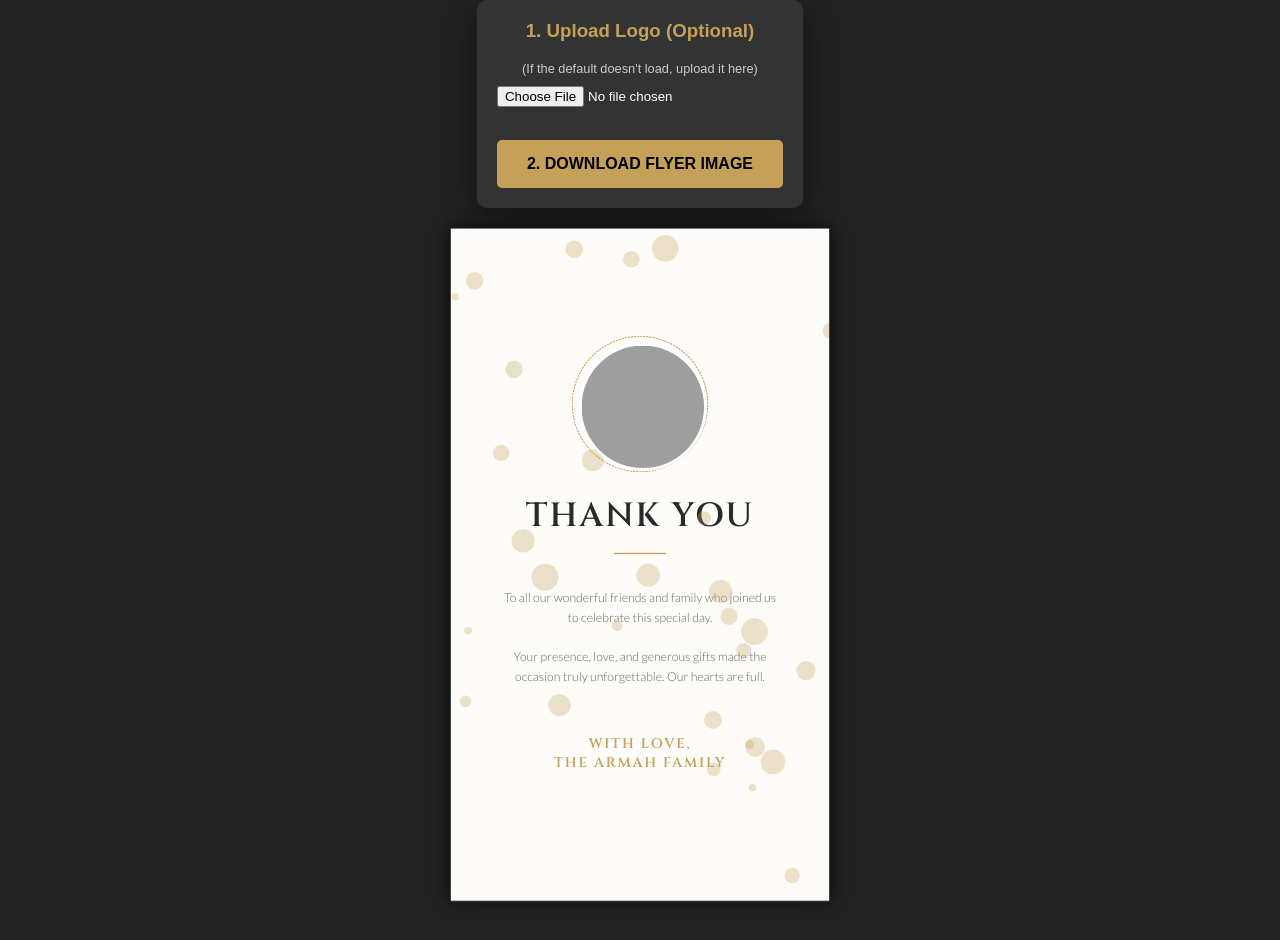
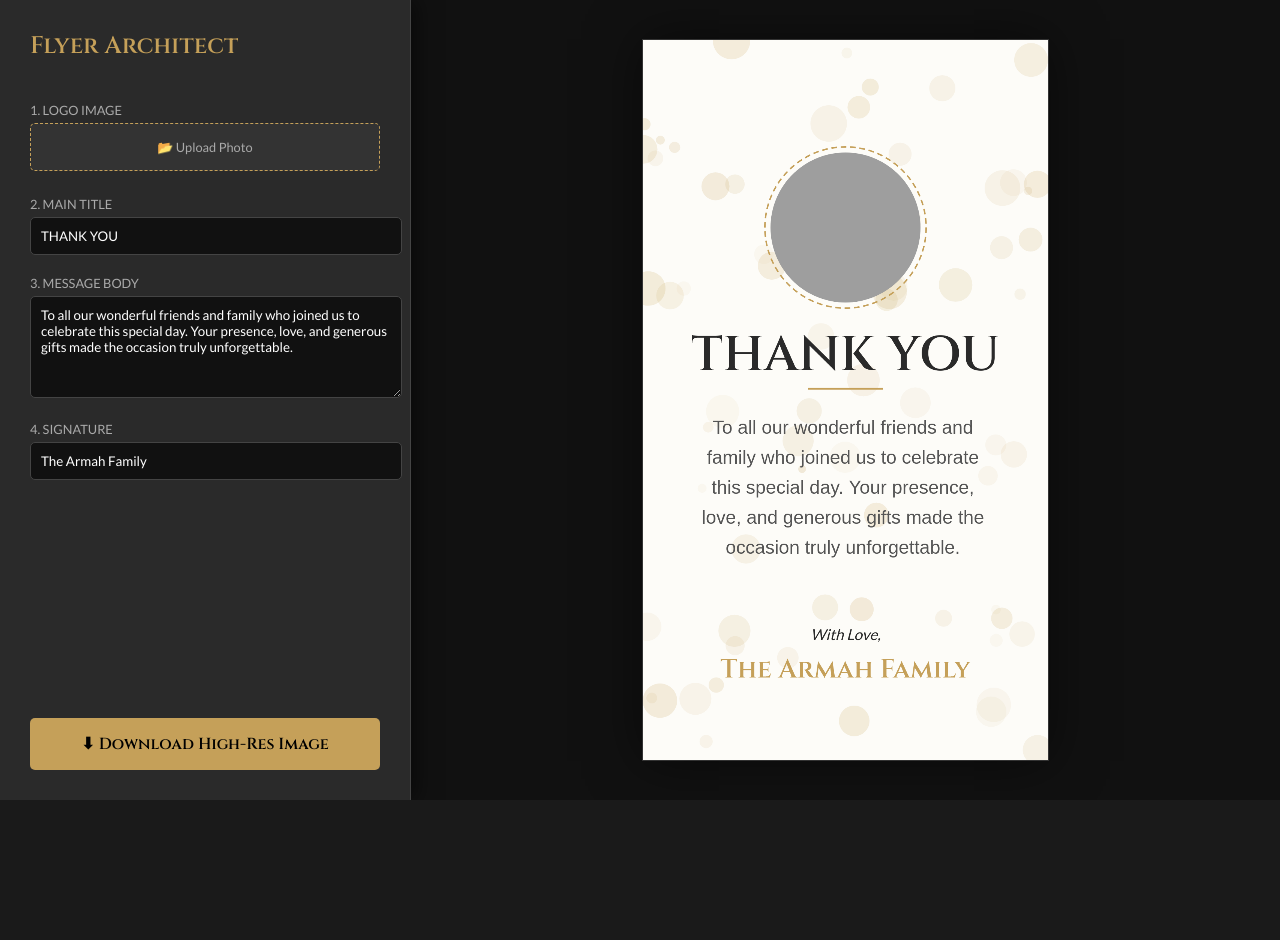
Before and after one commit to armahemmanuel015-dot/littleben, a plain HTML site: page index.html in a window 1280 px wide. Shown: the top 940 px of the page. After the commit the page ends 800 px from the top, so only its background shows below. Drawn offline with nearby package versions, Linux system fonts and the light colour scheme; grey boxes are pictures that could not be loaded.

Commit message:
Update index.html

```diff
--- a/index.html
+++ b/index.html
@@ -3,229 +3,313 @@
 <head>
     <meta charset="UTF-8">
     <meta name="viewport" content="width=device-width, initial-scale=1.0">
-    <title>Armah Flyer Maker</title>
+    <title>Armah Flyer Architect</title>
     <link href="https://fonts.googleapis.com/css2?family=Cinzel:wght@400;600&family=Lato:wght@300;400&display=swap" rel="stylesheet">
-    <script src="https://cdnjs.cloudflare.com/ajax/libs/html2canvas/1.4.1/html2canvas.min.js"></script>
 
     <style>
         body {
-            background-color: #222; /* Dark background to see the canvas better */
+            background-color: #1a1a1a;
+            color: white;
+            font-family: 'Lato', sans-serif;
+            display: flex;
+            flex-direction: row; /* Side by side layout */
+            height: 100vh;
+            margin: 0;
+            overflow: hidden;
+        }
+
+        /* --- LEFT PANEL: CONTROLS --- */
+        .controls {
+            width: 350px;
+            background: #2a2a2a;
+            padding: 30px;
             display: flex;
             flex-direction: column;
-            align-items: center;
-            justify-content: center;
-            min-height: 100vh;
-            margin: 0;
-            font-family: sans-serif;
-            color: white;
+            gap: 20px;
+            border-right: 1px solid #444;
+            overflow-y: auto;
+            box-shadow: 5px 0 20px rgba(0,0,0,0.5);
+            z-index: 10;
         }
 
-        /* Controls Area */
-        .controls {
-            margin-bottom: 20px;
+        h2 { color: #C5A059; margin-top: 0; font-family: 'Cinzel', serif; }
+
+        label { font-size: 0.8rem; color: #aaa; margin-bottom: 5px; display: block;}
+
+        input, textarea {
+            width: 100%;
+            background: #111;
+            border: 1px solid #444;
+            color: white;
+            padding: 10px;
+            border-radius: 5px;
+            font-family: inherit;
+            resize: vertical;
+        }
+
+        textarea { height: 80px; }
+
+        /* File Upload */
+        .file-btn {
+            background: #333;
+            border: 1px dashed #C5A059;
+            padding: 15px;
             text-align: center;
-            background: #333;
-            padding: 20px;
-            border-radius: 10px;
-            box-shadow: 0 10px 30px rgba(0,0,0,0.5);
+            cursor: pointer;
+            border-radius: 5px;
+            transition: 0.3s;
         }
+        .file-btn:hover { background: #444; }
+        input[type="file"] { display: none; }
 
         button {
             background: #C5A059;
             color: #000;
             border: none;
-            padding: 15px 30px;
+            padding: 15px;
+            font-weight: bold;
+            font-family: 'Cinzel', serif;
             font-size: 1rem;
-            font-weight: bold;
             cursor: pointer;
+            margin-top: auto; /* Push to bottom */
             border-radius: 5px;
-            text-transform: uppercase;
         }
-        button:hover { background: #d4af37; }
+        button:hover { background: #e6c575; }
 
-        input[type="file"] {
-            margin-bottom: 15px;
-            display: block;
+        /* --- RIGHT PANEL: PREVIEW --- */
+        .preview-area {
+            flex: 1;
+            display: flex;
+            align-items: center;
+            justify-content: center;
+            background-color: #111;
+            position: relative;
+            padding: 20px;
         }
 
-        /* --- THE FLYER CANVAS (Hidden Scale) --- */
-        /* We scale this down visually so you can see it, but it renders at full 1080x1920 */
-        #preview-container {
-            transform: scale(0.35); /* Scale down to fit screen */
-            transform-origin: top center;
-            border: 2px solid #555;
-            box-shadow: 0 0 50px rgba(0,0,0,0.8);
+        /* We scale this canvas visually to fit the screen,
+           but it remains 1080x1920 internally for high quality */
+        canvas {
+            max-height: 90vh;
+            max-width: 100%;
+            box-shadow: 0 0 50px rgba(0,0,0,0.5);
+            border: 1px solid #333;
         }
 
-        #flyer {
-            width: 1080px;
-            height: 1920px;
-            background-color: #FDFCF8; /* Warm Sand */
-            position: relative;
-            overflow: hidden;
-            display: flex;
-            flex-direction: column;
-            align-items: center;
-            justify-content: center;
-            text-align: center;
-            padding: 80px;
-            box-sizing: border-box;
+        @media (max-width: 900px) {
+            body { flex-direction: column; overflow-y: auto; }
+            .controls { width: 100%; height: auto; border-right: none; border-bottom: 1px solid #444;}
+            canvas { max-height: 60vh; }
         }
-
-        /* --- PARTICLES --- */
-        .particle {
-            position: absolute;
-            border-radius: 50%;
-            background: #C5A059;
-            opacity: 0.3;
-        }
-
-        /* --- CONTENT --- */
-        .logo-box {
-            width: 350px;
-            height: 350px;
-            position: relative;
-            margin-bottom: 80px;
-        }
-
-        /* The Gold Ring */
-        .logo-ring {
-            position: absolute;
-            top: -20px; left: -20px; right: -20px; bottom: -20px;
-            border: 3px dashed #C5A059;
-            border-radius: 50%;
-        }
-
-        /* The Image */
-        #flyer-logo {
-            width: 100%;
-            height: 100%;
-            border-radius: 50%;
-            object-fit: cover;
-            border: 8px solid #fff;
-            position: relative;
-            z-index: 2;
-        }
-
-        h1 {
-            font-family: 'Cinzel', serif;
-            font-size: 6rem; /* Huge for high res */
-            color: #2A2A2A;
-            margin: 0 0 40px 0;
-            font-weight: 600;
-            letter-spacing: 5px;
-        }
-
-        .separator {
-            width: 150px;
-            height: 4px;
-            background: #C5A059;
-            margin-bottom: 60px;
-        }
-
-        p.message {
-            font-family: 'Lato', sans-serif;
-            font-size: 2.2rem;
-            color: #666666;
-            line-height: 1.6;
-            margin-bottom: 100px;
-            font-weight: 300;
-            max-width: 800px;
-        }
-
-        .signature {
-            font-family: 'Cinzel', serif;
-            font-size: 2.5rem;
-            color: #C5A059;
-            text-transform: uppercase;
-            letter-spacing: 5px;
-            font-weight: 600;
-        }
-
     </style>
 </head>
 <body>
 
     <div class="controls">
-        <h3 style="color:#C5A059; margin-top:0;">1. Upload Logo (Optional)</h3>
-        <p style="font-size:0.8rem; color:#ccc; margin-bottom:10px;">(If the default doesn't load, upload it here)</p>
-        <input type="file" accept="image/*" onchange="uploadLogo(this)">
-        <br>
-        <button onclick="downloadFlyer()">2. Download Flyer Image</button>
+        <h2>Flyer Architect</h2>
+
+        <div>
+            <label>1. LOGO IMAGE</label>
+            <label for="logoInput" class="file-btn" id="fileLabel">📂 Upload Photo</label>
+            <input type="file" id="logoInput" accept="image/*" onchange="handleLogo(this)">
+        </div>
+
+        <div>
+            <label>2. MAIN TITLE</label>
+            <input type="text" id="titleText" value="THANK YOU" oninput="drawFlyer()">
+        </div>
+
+        <div>
+            <label>3. MESSAGE BODY</label>
+            <textarea id="msgText" oninput="drawFlyer()">To all our wonderful friends and family who joined us to celebrate this special day. Your presence, love, and generous gifts made the occasion truly unforgettable.</textarea>
+        </div>
+
+        <div>
+            <label>4. SIGNATURE</label>
+            <input type="text" id="signText" value="The Armah Family" oninput="drawFlyer()">
+        </div>
+
+        <button onclick="downloadFlyer()">⬇ Download High-Res Image</button>
     </div>
 
-    <div id="preview-container">
-        <div id="flyer">
-            <div id="particles-layer"></div>
+    <div class="preview-area">
+        <canvas id="flyerCanvas" width="1080" height="1920"></canvas>
+    </div>
 
-            <div class="logo-box">
-                <div class="logo-ring"></div>
-                <img id="flyer-logo" src="https://firebasestorage.googleapis.com/v0/b/mealone-29b00.firebasestorage.app/o/WhatsApp%20Image%202026-01-09%20at%204.33.48%20PM.jpeg?alt=media&token=1db5149c-77d6-475e-9bbc-e8fc55bbb002" crossorigin="anonymous">
-            </div>
-
-            <h1>THANK YOU</h1>
-            <div class="separator"></div>
-
-            <p class="message">
-                To all our wonderful friends and family who joined us to celebrate this special day.
-                <br><br>
-                Your presence, love, and generous gifts made the occasion truly unforgettable. Our hearts are full.
-            </p>
-
-            <p class="signature">
-                With Love,<br>
-                The Armah Family
-            </p>
-        </div>
+    <div style="display:none;">
+        <img id="defaultLogo" src="https://firebasestorage.googleapis.com/v0/b/mealone-29b00.firebasestorage.app/o/WhatsApp%20Image%202026-01-09%20at%204.33.48%20PM.jpeg?alt=media&token=1db5149c-77d6-475e-9bbc-e8fc55bbb002" crossorigin="anonymous" onload="init()">
     </div>
 
     <script>
-        // 1. Generate Static Particles (So they look good in screenshot)
-        const layer = document.getElementById('particles-layer');
-        for(let i=0; i<30; i++) {
-            let p = document.createElement('div');
-            p.className = 'particle';
-            let size = Math.random() * 60 + 20; // 20px to 80px
-            p.style.width = size + 'px';
-            p.style.height = size + 'px';
-            p.style.left = Math.random() * 1080 + 'px';
-            p.style.top = Math.random() * 1920 + 'px';
-            layer.appendChild(p);
+        // --- CONFIGURATION ---
+        const canvas = document.getElementById('flyerCanvas');
+        const ctx = canvas.getContext('2d');
+
+        // Colors
+        const COLORS = {
+            bg: "#FDFCF8",
+            gold: "#C5A059",
+            textDark: "#2A2A2A",
+            textLight: "#555555"
+        };
+
+        // State
+        let logoImg = document.getElementById('defaultLogo');
+        let particles = [];
+
+        // --- 1. INITIALIZATION ---
+        function init() {
+            // Generate random particles once so they don't jitter while typing
+            for(let i=0; i<35; i++) {
+                particles.push({
+                    x: Math.random() * 1080,
+                    y: Math.random() * 1920,
+                    r: Math.random() * 40 + 10,
+                    opacity: Math.random() * 0.15 + 0.05
+                });
+            }
+            // Wait for fonts to load briefly then draw
+            document.fonts.ready.then(() => {
+                drawFlyer();
+            });
         }
 
-        // 2. Allow User to Upload Logo (Fixes security/CORS issues)
-        function uploadLogo(input) {
-            if (input.files && input.files[0]) {
+        // --- 2. HANDLE LOGO UPLOAD ---
+        function handleLogo(input) {
+            if(input.files && input.files[0]) {
                 const reader = new FileReader();
                 reader.onload = function(e) {
-                    document.getElementById('flyer-logo').src = e.target.result;
-                }
+                    const img = new Image();
+                    img.onload = function() {
+                        logoImg = img;
+                        document.getElementById('fileLabel').innerText = "✅ Image Loaded";
+                        drawFlyer();
+                    };
+                    img.src = e.target.result;
+                };
                 reader.readAsDataURL(input.files[0]);
             }
         }
 
-        // 3. Generate and Download
+        // --- 3. THE DRAWING ENGINE (The Magic Part) ---
+        function drawFlyer() {
+            // A. Clear & Background
+            ctx.fillStyle = COLORS.bg;
+            ctx.fillRect(0, 0, 1080, 1920);
+
+            // B. Draw Particles (Atmosphere)
+            particles.forEach(p => {
+                ctx.beginPath();
+                ctx.arc(p.x, p.y, p.r, 0, Math.PI*2);
+                ctx.fillStyle = `rgba(197, 160, 89, ${p.opacity})`; // Gold with opacity
+                ctx.fill();
+            });
+
+            // C. Draw Logo
+            const logoSize = 400;
+            const logoX = (1080 - logoSize) / 2;
+            const logoY = 300;
+            const centerX = 1080 / 2;
+            const centerY = logoY + (logoSize/2);
+
+            ctx.save();
+            // 1. Clip Circle
+            ctx.beginPath();
+            ctx.arc(centerX, centerY, logoSize/2, 0, Math.PI*2);
+            ctx.closePath();
+            ctx.clip();
+            // 2. Draw Image
+            // Calculate aspect ratio to cover the circle
+            let sWidth = logoImg.width;
+            let sHeight = logoImg.height;
+            let ratio = Math.max(logoSize / sWidth, logoSize / sHeight);
+            let dWidth = sWidth * ratio;
+            let dHeight = sHeight * ratio;
+            let dx = centerX - (dWidth/2);
+            let dy = centerY - (dHeight/2);
+
+            ctx.drawImage(logoImg, dx, dy, dWidth, dHeight);
+            ctx.restore();
+
+            // 3. Draw Gold Ring
+            ctx.beginPath();
+            ctx.arc(centerX, centerY, (logoSize/2) + 15, 0, Math.PI*2);
+            ctx.lineWidth = 4;
+            ctx.strokeStyle = COLORS.gold;
+            ctx.setLineDash([15, 10]); // Dashed effect
+            ctx.stroke();
+            ctx.setLineDash([]); // Reset
+
+            // D. Draw Typography
+            const title = document.getElementById('titleText').value.toUpperCase();
+            const msg = document.getElementById('msgText').value;
+            const sign = document.getElementById('signText').value;
+
+            // Title
+            ctx.fillStyle = COLORS.textDark;
+            ctx.font = "bold 130px 'Cinzel', serif"; // Large Title Font
+            ctx.textAlign = "center";
+            ctx.fillText(title, 540, 880);
+
+            // Separator Line
+            ctx.beginPath();
+            ctx.moveTo(440, 930);
+            ctx.lineTo(640, 930);
+            ctx.lineWidth = 5;
+            ctx.strokeStyle = COLORS.gold;
+            ctx.stroke();
+
+            // Message Body (Text Wrapping)
+            ctx.fillStyle = COLORS.textLight;
+            ctx.font = "300 50px 'Lato', sans-serif"; // Body Font
+            wrapText(ctx, msg, 540, 1050, 800, 80);
+
+            // Signature
+            // Calculate Y position based on message length approximation, or fixed at bottom
+            ctx.fillStyle = COLORS.textDark;
+            ctx.font = "italic 40px 'Lato', sans-serif";
+            ctx.fillText("With Love,", 540, 1600);
+
+            ctx.fillStyle = COLORS.gold;
+            ctx.font = "bold 70px 'Cinzel', serif";
+            ctx.fillText(sign, 540, 1700);
+        }
+
+        // Helper: Wrap text to fit width
+        function wrapText(context, text, x, y, maxWidth, lineHeight) {
+            var paragraphs = text.split('\n');
+
+            for (var p = 0; p < paragraphs.length; p++) {
+                var words = paragraphs[p].split(' ');
+                var line = '';
+
+                for(var n = 0; n < words.length; n++) {
+                    var testLine = line + words[n] + ' ';
+                    var metrics = context.measureText(testLine);
+                    var testWidth = metrics.width;
+                    if (testWidth > maxWidth && n > 0) {
+                        context.fillText(line, x, y);
+                        line = words[n] + ' ';
+                        y += lineHeight;
+                    } else {
+                        line = testLine;
+                    }
+                }
+                context.fillText(line, x, y);
+                y += lineHeight; // Add extra space for new paragraph
+            }
+        }
+
+        // --- 4. DOWNLOAD FUNCTION ---
         function downloadFlyer() {
-            const btn = document.querySelector('button');
-            btn.innerHTML = "Generating...";
+            const link = document.createElement('a');
+            link.download = 'Armah_Flyer_Final.png';
+            link.href = canvas.toDataURL("image/png", 1.0); // Highest quality
+            link.click();
+        }
 
-            const element = document.getElementById('flyer');
-
-            html2canvas(element, {
-                scale: 1, // Full 1080x1920 resolution
-                useCORS: true, // Try to load external logo
-                allowTaint: true
-            }).then(canvas => {
-                const link = document.createElement('a');
-                link.download = 'Armah_ThankYou_Flyer.png';
-                link.href = canvas.toDataURL("image/png");
-                link.click();
-                btn.innerHTML = "2. Download Flyer Image";
-            }).catch(err => {
-                alert("If the logo is missing, please upload it using the 'Choose File' button first.");
-                btn.innerHTML = "2. Download Flyer Image";
-            });
-        }
+        // Try to initialize immediately
+        init();
     </script>
 </body>
 </html>
```
